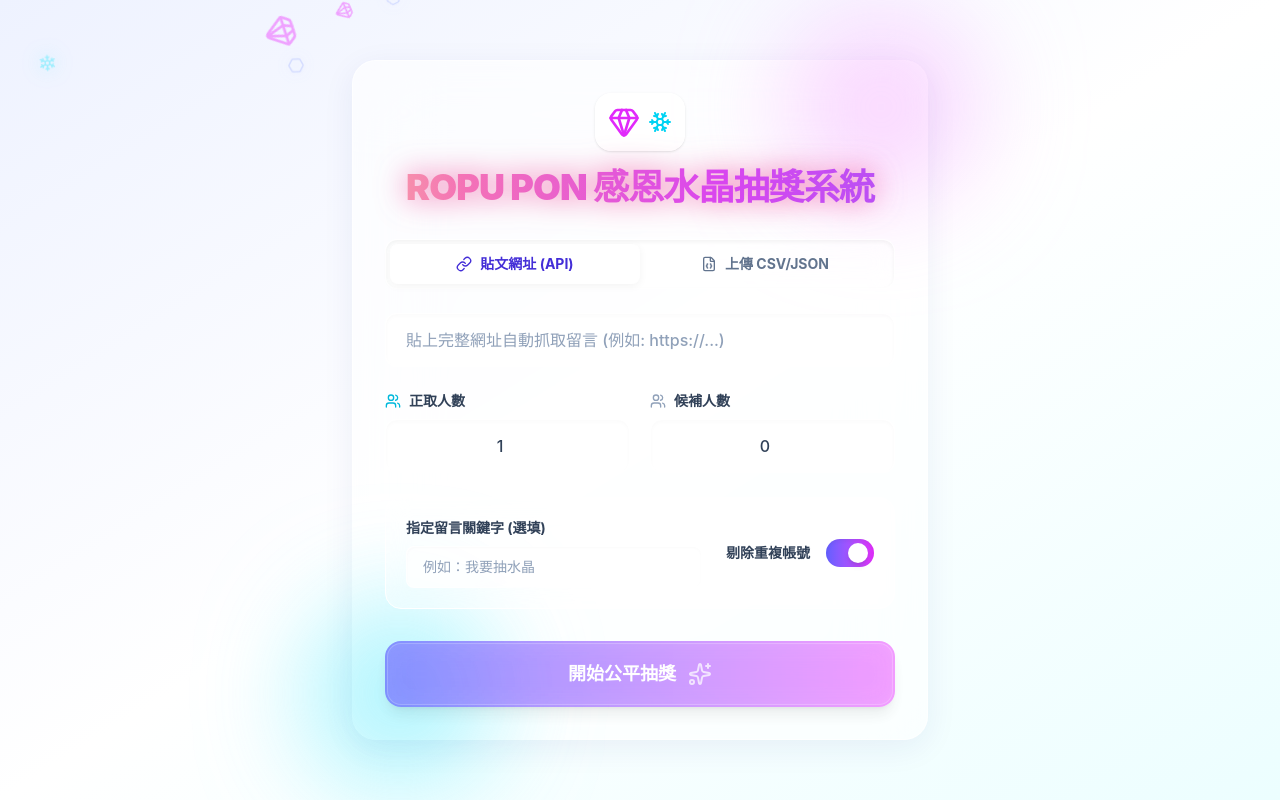
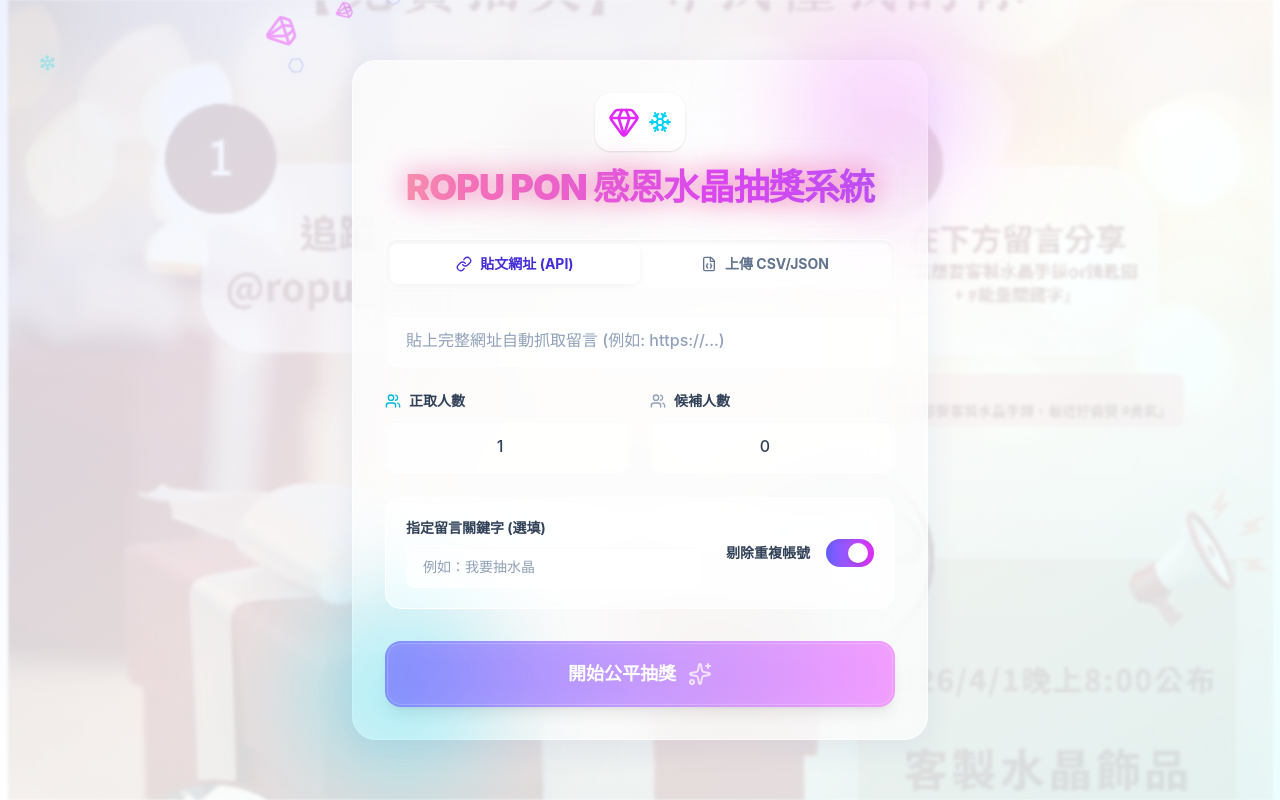
Before and after one commit to liskyo/IG_Lottery, a React (Vite) app: page / in a window 1280 px wide. Built offline with nearby package versions, Linux system fonts and the light colour scheme.

Commit message:
加上背景

```diff
--- a/src/components/LotterySetupPanel.tsx
+++ b/src/components/LotterySetupPanel.tsx
@@ -215,9 +215,14 @@
 
   return (
     <div className="min-h-screen bg-gradient-to-br from-indigo-50 via-white to-cyan-50 flex items-center justify-center p-4 font-sans relative overflow-hidden">
+      {/* 自訂專屬背景圖 (設定 15% 透明度與混色校正) */}
+      <div
+        className="absolute inset-0 z-[1] pointer-events-none bg-cover bg-center bg-no-repeat opacity-15 mix-blend-multiply filter blur-[1px]"
+        style={{ backgroundImage: "url('/bg.png')", backgroundSize: 'cover' }}
+      />
       <BackgroundEffects />
 
-      <div className="max-w-xl w-full bg-white/60 backdrop-blur-2xl border border-white/60 shadow-[0_8px_32px_rgba(31,38,135,0.07)] rounded-3xl p-8 relative z-10 transition-transform duration-500 hover:shadow-[0_16px_48px_rgba(31,38,135,0.1)]">
+      <div className="max-w-xl w-full bg-white/65 backdrop-blur-2xl border border-white/60 shadow-[0_8px_32px_rgba(31,38,135,0.07)] rounded-3xl p-8 relative z-10 transition-transform duration-500 hover:shadow-[0_16px_48px_rgba(31,38,135,0.1)]">
 
         <div className="absolute top-[-50px] right-[-50px] w-48 h-48 bg-fuchsia-300 rounded-full mix-blend-multiply filter blur-[50px] opacity-40 animate-pulse"></div>
         <div className="absolute bottom-[-50px] left-[-50px] w-48 h-48 bg-cyan-300 rounded-full mix-blend-multiply filter blur-[50px] opacity-40 animate-pulse" style={{ animationDelay: '1s' }}></div>
```
Also changed, not shown: public/bg.png (added), 背景.png (added).
